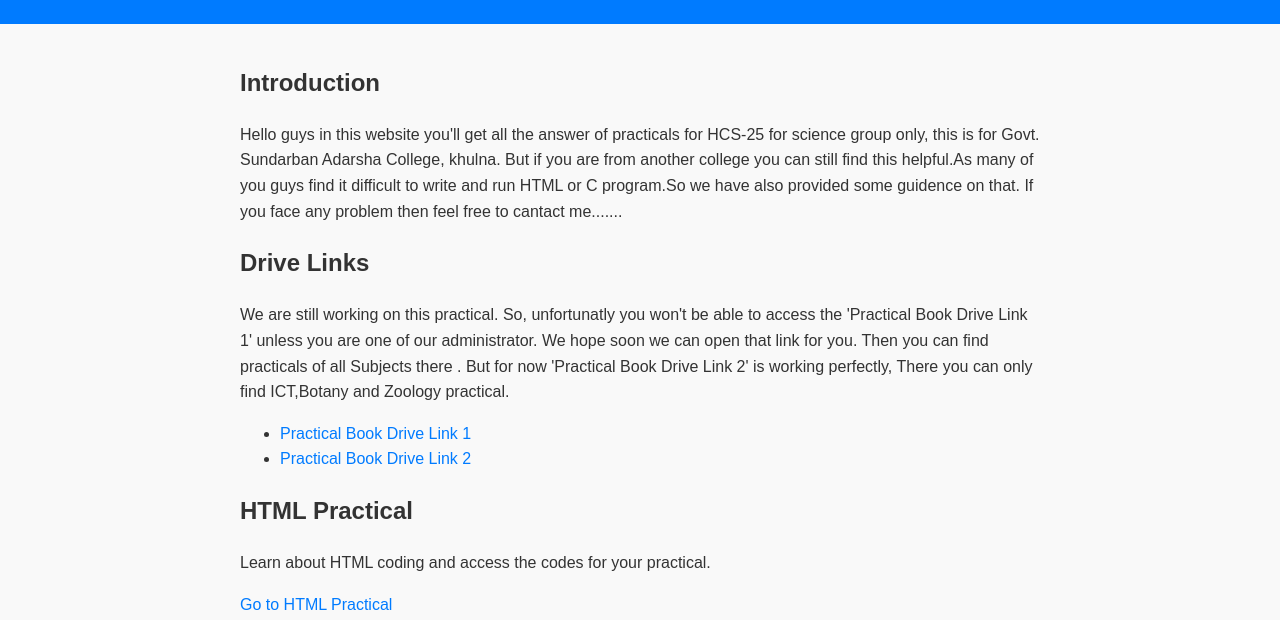
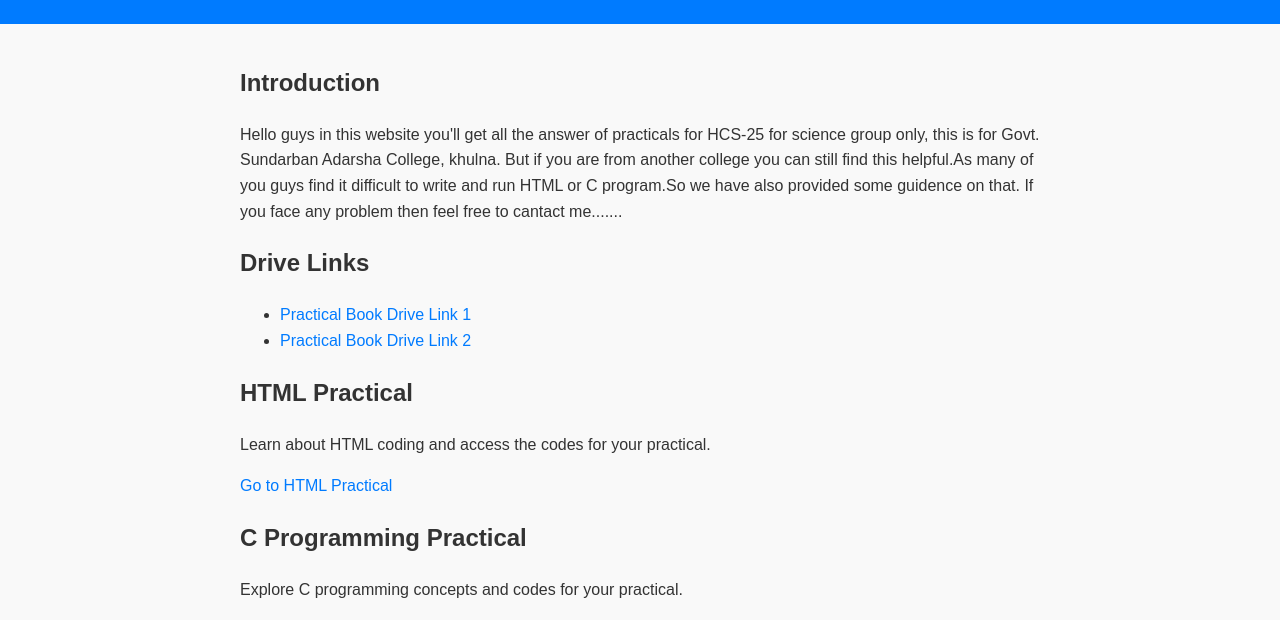
Before and after one commit to Misbaur/practical, a plain HTML site: page index.html in a window 1280 px wide. Shown: the part 128-748 px from the top of the page. Drawn offline with Linux system fonts and the light colour scheme.

Commit message:
Update index.html
unlocked drive link 1

```diff
--- a/index.html
+++ b/index.html
@@ -31,10 +31,10 @@
 
         <section>
             <h2>Drive Links</h2>
-			<p>We are still working on this practical. So, unfortunatly  you won't be able to access the 'Practical Book Drive Link 1' unless you are one of our administrator. We hope soon we can open that link for you. Then you can find practicals of all Subjects there . But for now 'Practical Book Drive Link 2' is working perfectly, There you can only find ICT,Botany and Zoology practical.</p>
+			<p></p>
             <ul>
                 <li><a href="https://drive.google.com/drive/folders/12CygJwcudo70020jSwzzbu9T5HZqZoSH?usp=drive_link" target="_blank">Practical Book Drive Link 1</a></li>
-                <li><a href="https://drive.google.com/drive/folders/12Ytj7Rf_c1axtVnW6zOB2seY_oS1fj1s?usp=drive_link" target="_blank">Practical Book Drive Link 2</a></li>
+                <li><a href="https://drive.google.com/drive/folders/12CygJwcudo70020jSwzzbu9T5HZqZoSH?usp=drive_link" target="_blank">Practical Book Drive Link 2</a></li>
             </ul>
         </section>
 
```
